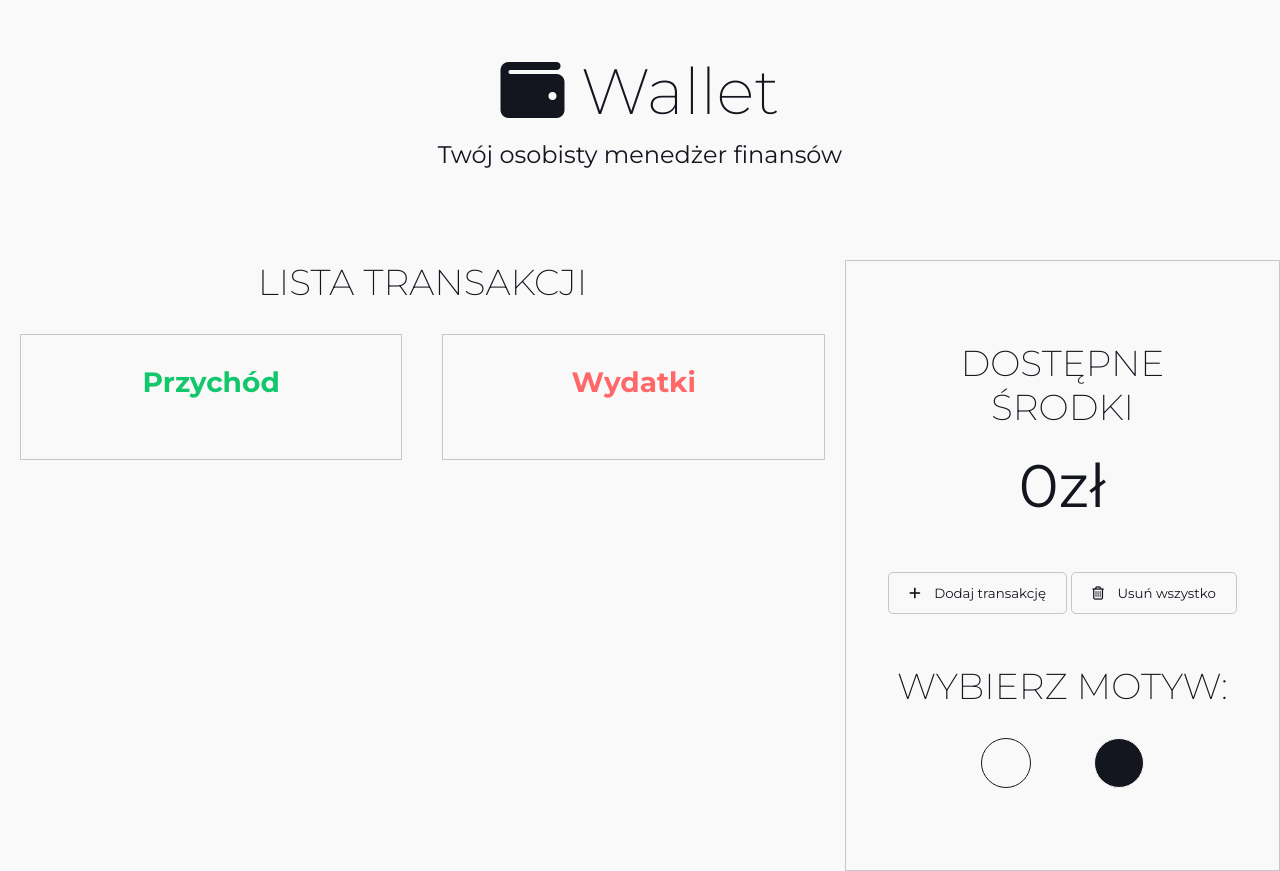
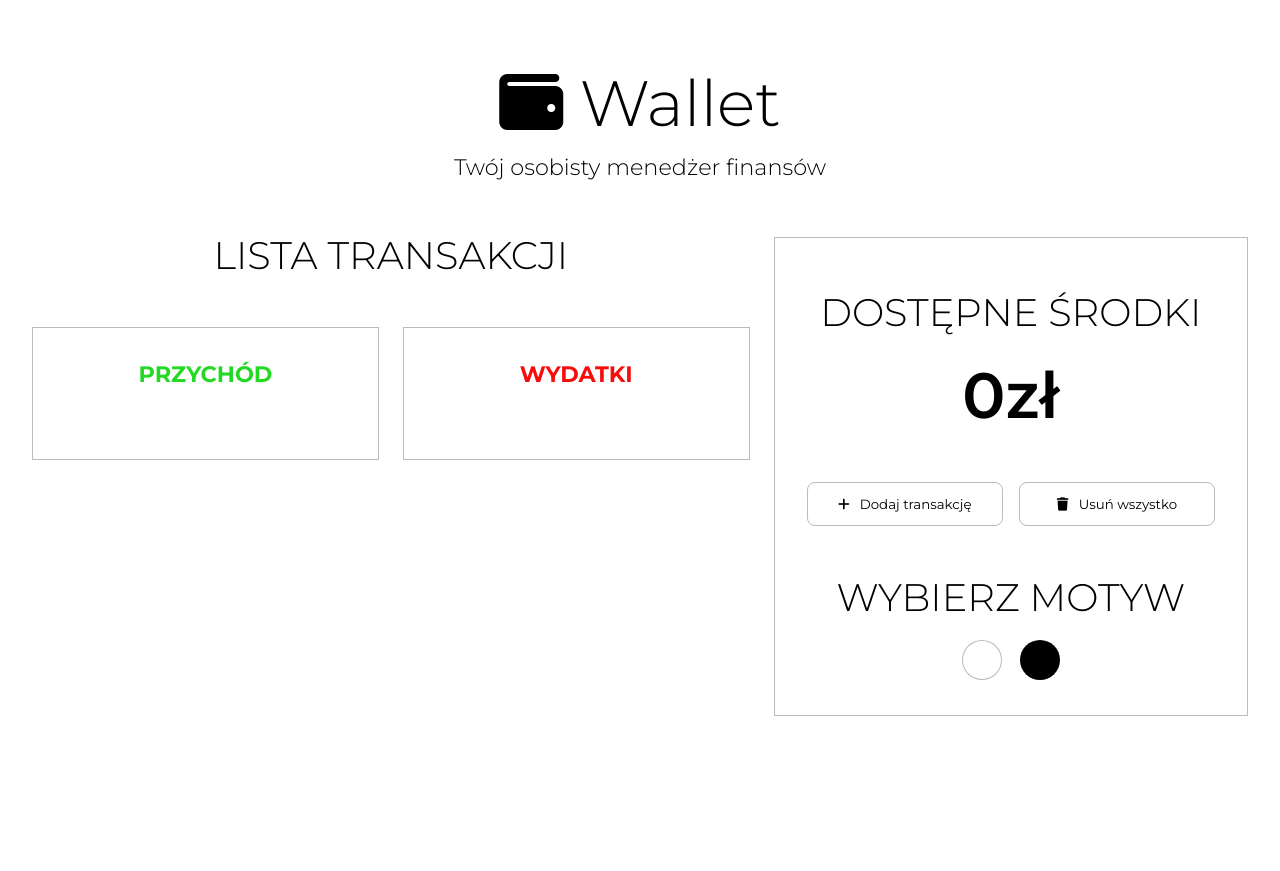
Before and after one commit to TomekWojak/repository-to-learn, a plain HTML site: page Js-projects/Finance-manager/index.html in a window 1280 px wide. After the commit the page ends 800 px from the top, so only its background shows below. Drawn offline with Linux system fonts and the light colour scheme.

Commit message:
added new html

```diff
--- a/Js-projects/Finance-manager/css/style.css
+++ b/Js-projects/Finance-manager/css/style.css
@@ -1,234 +1,310 @@
 * {
-  margin: 0;
-  padding: 0;
-  box-sizing: border-box;
-}
-
-html {
-  font-size: 62.5%;
+	margin: 0;
+	padding: 0;
+	box-sizing: border-box;
 }
 
 :root {
-  --firstColor: #f9f9f9;
-  --secondColor: #14161f;
-  --border-color: rgba(0, 0, 0, 0.2);
-}
-
-button,
-input,
-select {
-  font-family: inherit;
+	--border-color: #33333355;
+	--text-color: #000;
+	--main-color: #fff;
+	--btn-hover: #242222;
+	--btn-txt-hover: #fff;
+	--text-bigest: clamp(3rem, 7vw, 4rem);
+	--text-big: clamp(1.8rem, 5vw, 2.4rem);
+	--text-medium: clamp(1.5rem, 5vw, 2rem);
+	--text-small: clamp(1rem, 3vw, 1.4rem);
 }
 
 body {
-  min-height: 100vh;
-  font-family: "Montserrat", sans-serif;
-  color: var(--secondColor);
-  background-color: var(--firstColor);
+	font-family: "Montserrat", sans-serif;
+	background-color: var(--main-color);
 }
 
-i {
-  pointer-events: none;
+.wrapper {
+	width: min(100%, 1300px);
+	margin: 0 auto;
 }
 
-header {
-  display: flex;
-  justify-content: center;
-  align-items: center;
-  flex-direction: column;
-  margin-block-end: 40px;
-  height: 220px;
+.title,
+.text {
+	text-align: center;
+	font-weight: 300;
+	color: var(--text-color);
 }
 
-header h1 {
-  margin-block-end: 10px;
-  font-size: 6.4rem;
-  font-weight: 200;
-}
-
-header p {
-  font-size: 2.4rem;
-}
-
-main {
-  display: flex;
-  justify-content: center;
-  align-items: flex-start;
+.text {
+	margin-block-start: 0.5em;
+	font-size: var(--text-small);
 }
 
 .title {
-  margin-block-end: 30px;
-  text-align: center;
-  text-transform: uppercase;
-  font-size: 3.6rem;
-  font-weight: 200;
+	margin-block-start: 1em;
+	font-size: var(--text-bigest);
+	color: var(--text-color);
 }
 
-.transactions {
-  width: 1000px;
+.manager {
+	padding: 2em;
 }
-.transactions__transaction-list {
-  display: flex;
+.manager__title {
+	margin: 0.5em 0;
+	font-weight: 300;
+	text-align: center;
+	font-size: var(--text-big);
+	text-transform: uppercase;
+	color: var(--text-color);
 }
-.transactions__income-area, .transactions__expenses-area {
-  margin: 0 20px;
-  padding: 30px;
-  width: 50%;
-  border: 1px solid var(--border-color);
+.manager__title--income,
+.manager__title--expenses {
+	margin: 0 0 1em;
+	font-weight: 700;
+	font-size: var(--text-small);
 }
-.transactions__transaction-amount, .transactions__income-area h3 {
-  color: rgb(19, 200, 108);
-  font-weight: bold;
-  font-size: 1.5rem;
+.manager__title--income {
+	color: rgba(20, 214, 20, 0.9333333333);
 }
-.transactions h3 {
-  margin-block-end: 30px;
-  font-size: 2.8rem;
-  text-align: center;
+.manager__title--expenses {
+	color: #f70c0c;
 }
-.transactions__expenses-area, .transactions__expenses-area .transactions__transaction-amount {
-  color: rgb(255, 104, 104);
+.manager__transactions,
+.manager__expenses,
+.manager__panel,
+.manager__controls,
+.manager__theme-panel {
+	margin-block-start: 3em;
 }
-.transactions__transaction {
-  display: flex;
-  justify-content: space-between;
-  padding: 10px 0;
-  border-bottom: 1px solid var(--border-color);
+.manager__expenses,
+.manager__incomes,
+.manager__panel {
+	padding: 1em;
+	border: 1px solid var(--border-color);
 }
-.transactions__transaction:last-child {
-  border-bottom: none;
+.manager__incomes,
+.manager__expenses {
+	width: 100%;
 }
-.transactions__transaction-name {
-  font-size: 1.8rem;
+.manager__list {
+	list-style: none;
+	padding: 0.5em 0;
 }
-.transactions__transaction-name i {
-  margin-inline-end: 10px;
+.manager__li {
+	display: flex;
+	justify-content: space-between;
+	align-items: center;
+	padding: 1em 0;
+	border-bottom: 1px solid var(--border-color);
+	color: var(--text-color);
 }
-.transactions__transaction-delete {
-  margin-inline-start: 10px;
-  background: none;
-  border: none;
-  font-size: 1.8rem;
-  color: var(--secondColor);
-  cursor: pointer;
-  transition: transform 0.3s;
+.manager__li i {
+	flex-shrink: 0;
+	margin-inline-end: 0.5em;
 }
-.transactions__transaction-delete:hover {
-  transform: scale(0.8);
+.manager__delete-transaction {
+	padding: 0.5em;
+	margin-inline-start: 0.5em;
+	border: none;
+	background: none;
+	cursor: pointer;
+	color: var(--text-color);
 }
-
-.options {
-  padding: 80px 40px;
-  width: 500px;
-  border: 1px solid var(--border-color);
+.manager__delete-transaction i {
+	margin-inline-end: 0;
+	pointer-events: none;
 }
-.options__available-money {
-  margin-block-start: -10px;
-  text-align: center;
-  font-size: 6rem;
+.manager__panel {
+	text-align: center;
 }
-.options__controls {
-  display: flex;
-  justify-content: space-around;
-  margin: 50px 0;
+.manager__summary-price {
+	font-size: var(--text-bigest);
+	font-weight: 600;
+	color: var(--text-color);
 }
-.options__controls button {
-  padding: 12px 20px;
-  color: var(--secondColor);
-  border: 1px solid var(--border-color);
-  border-radius: 5px;
-  background: none;
-  cursor: pointer;
-  transition: background-color 0.3s, color 0.3s;
+.manager__controls {
+	display: flex;
+	flex-direction: column;
+	gap: 1em;
 }
-.options__controls button:hover {
-  color: var(--firstColor);
-  background-color: var(--secondColor);
+.manager__btn {
+	width: 100%;
+	padding: 1em 2em;
+	background: none;
+	border: 1px solid var(--border-color);
+	border-radius: 8px;
+	font-family: inherit;
+	cursor: pointer;
+	color: var(--text-color);
 }
-.options__controls i {
-  margin-inline-end: 10px;
+.manager__btn i {
+	margin-inline-end: 0.5em;
 }
-.options__style-selection {
-  display: flex;
-  flex-direction: column;
-  align-items: center;
+.manager__theme-btn {
+	margin-inline: 0.5em;
+	width: 40px;
+	height: 40px;
+	border-radius: 50%;
+	cursor: pointer;
 }
-.options__color-buttons button {
-  margin: 0 30px;
-  width: 50px;
-  height: 50px;
-  border-radius: 50%;
-  cursor: pointer;
-  transition: transform 0.3s;
+.manager__theme-btn--light {
+	border: 1px solid var(--border-color);
+	background-color: #fff;
 }
-.options__color-buttons button:hover {
-  transform: scale(0.9);
-}
-.options__light {
-  background-color: #f9f9f9;
-  border: 1px solid #14161f;
-}
-.options__dark {
-  background-color: #14161f;
-  border: 1px solid #f9f9f9;
+.manager__theme-btn--dark {
+	background-color: #000;
+	border: 1px solid transparent;
 }
 
 .add-transaction-panel {
-  position: fixed;
-  inset: 0;
-  display: none;
-  justify-content: center;
-  align-items: center;
-  flex-direction: column;
-  width: 100%;
-  height: 100%;
-  color: #fff;
-  background-image: linear-gradient(315deg, #4c4177 0%, #2a5470 74%);
+	display: none;
+	opacity: 0;
+	flex-direction: column;
+	align-items: center;
+	justify-content: center;
+	position: fixed;
+	padding: 2em;
+	inset: 0;
+	width: 100%;
+	height: 100%;
+	background: linear-gradient(to right, #4b79a1, #283e51);
+	color: #fff;
+}
+.add-transaction-panel.active {
+	display: flex;
+	animation: opacity 0.5s forwards;
 }
 .add-transaction-panel__title {
-  margin-block-end: 0;
+	font-size: var(--text-medium);
+	margin-block-start: 2em;
 }
-.add-transaction-panel label {
-  margin-block-start: 40px;
-  margin-block-end: 5px;
-  font-size: 2.6rem;
-}
-.add-transaction-panel small {
-  margin-block-end: 15px;
-  font-style: italic;
-  color: #ddd;
+.add-transaction-panel .addnote {
+	margin: 0.5em 0;
 }
 .add-transaction-panel input,
 .add-transaction-panel select {
-  width: 800px;
+	margin-block-start: 1em;
+	padding: 1em;
+	width: min(100%, 900px);
+	border-radius: 8px;
+	border: none;
 }
-.add-transaction-panel input,
-.add-transaction-panel select,
-.add-transaction-panel button {
-  padding: 10px 20px;
-  border: 1px solid #000;
-  border-radius: 5px;
+.add-transaction-panel__controls {
+	width: min(100%, 900px);
+	display: flex;
+	flex-direction: column;
+	gap: 1em;
+	margin-block-start: 2em;
 }
-.add-transaction-panel input,
-.add-transaction-panel select,
-.add-transaction-panel option {
-  font-size: 1.8rem;
+.add-transaction-panel .save,
+.add-transaction-panel .cancel {
+	width: 100%;
+	padding: 1em 2em;
+	border-radius: 8px;
+	border: 1px solid #fff;
+	background: none;
+	color: #fff;
+	font-family: inherit;
+	cursor: pointer;
 }
-.add-transaction-panel__buttons {
-  display: flex;
-  justify-content: center;
-  margin-block-start: 30px;
-  gap: 30px;
+.add-transaction-panel .save i,
+.add-transaction-panel .cancel i {
+	margin-inline-end: 0.5em;
 }
-.add-transaction-panel__save, .add-transaction-panel__cancel {
-  padding: 15px 40px;
-  font-size: 1.8rem;
-  color: #fff;
-  border: 1px solid #fff;
-  background: none;
-  cursor: pointer;
-  transition: background-color 0.3s;
+
+@media (576px <= width) {
+	.manager__incomes,
+	.manager__expenses,
+	.manager__panel {
+		padding: 2em;
+	}
+	.manager__controls {
+		display: flex;
+		flex-direction: row;
+		gap: 1em;
+	}
+	.add-transaction-panel__controls {
+		flex-direction: row;
+	}
 }
-.add-transaction-panel__save:hover, .add-transaction-panel__cancel:hover {
-  background-color: rgb(25, 27, 51);
-}/*# sourceMappingURL=style.css.map */
+@media (768px <= width) {
+	.manager__transactions {
+		display: flex;
+		gap: 1.5em;
+		align-items: stretch;
+	}
+	.manager__expenses {
+		margin: 0;
+	}
+	.manager__expenses,
+	.manager__incomes {
+		flex-grow: 1;
+	}
+	.manager__panel {
+		margin-block-start: 1.5em;
+	}
+	.manager__delete-transaction {
+		transition: opacity 0.3s, transform 0.3s 0.1s;
+	}
+	.manager__delete-transaction:hover {
+		opacity: 0.8;
+		transform: scale(0.98);
+	}
+	.manager__btn {
+		transition: background-color 0.3s, color 0.3s;
+	}
+	.manager__btn:hover {
+		background-color: var(--btn-hover);
+		color: var(--btn-txt-hover);
+	}
+	.manager__theme-btn {
+		transition: transform 0.3s;
+	}
+	.manager__theme-btn:hover {
+		transform: scale(0.95);
+	}
+	.manager__li {
+		font-size: 1.1rem;
+	}
+	.add-transaction-panel .save,
+	.add-transaction-panel .cancel {
+		transition: background-color 0.3s, color 0.3s;
+	}
+	.add-transaction-panel .save:hover,
+	.add-transaction-panel .cancel:hover {
+		background-color: #fff;
+		color: #000;
+	}
+}
+@media (1100px <= width) {
+	.wrapper {
+		display: flex;
+		gap: 1.5em;
+	}
+	.manager__content,
+	.manager__panel {
+		flex-grow: 1;
+		width: 50%;
+	}
+	.manager__panel {
+		width: 30%;
+	}
+	.manager__transactions {
+		flex-direction: column;
+	}
+}
+@media (1200px <= width) {
+	.wrapper {
+		align-items: flex-start;
+	}
+	.manager__transactions {
+		align-items: flex-start;
+		flex-direction: row;
+	}
+}
+@keyframes opacity {
+	from {
+		opacity: 0;
+	}
+	to {
+		opacity: 1;
+	}
+} /*# sourceMappingURL=style.css.map */
--- a/Js-projects/Finance-manager/index.html
+++ b/Js-projects/Finance-manager/index.html
@@ -10,75 +10,75 @@
     <link href="https://fonts.googleapis.com/css2?family=Montserrat:ital,wght@0,100..900;1,100..900&display=swap"
         rel="stylesheet">
     <script src="https://kit.fontawesome.com/cdbdae0066.js" crossorigin="anonymous"></script>
-    <link rel="stylesheet" href="/Js-projects/Finance-manager/css/style.css">
-    <script src="/Js-projects/Finance-manager/script.js" defer></script>
+    <link rel="stylesheet" href="/css/style.css">
+    <script src="script.js" defer></script>
 </head>
 
 <body>
-    <header>
-        <h1><i class="fas fa-wallet"></i> Wallet</h1>
-        <p>Twój osobisty menedżer finansów</p>
-    </header>
+    <h1 class="title"><i class="fa-solid fa-wallet"></i> Wallet</h1>
+    <p class="text">Twój osobisty menedżer finansów</p>
+
     <main>
-        <section class="transactions">
-            <h2 class="transactions__title title">Lista transakcji</h2>
-            <div class="transactions__transaction-list">
-                <div class="transactions__income-area">
-                    <h3>Przychód</h3>
+        <section class="manager wrapper">
+            <div class="manager__content">
+                <h2 class="manager__title">Lista transakcji</h2>
+                <div class="manager__transactions">
+                    <div class="manager__incomes">
+                        <h3 class="manager__title manager__title--income">Przychód</h3>
+                        <ul class="manager__list manager__list--incomes">
+
+                        </ul>
+                    </div>
+                    <div class="manager__expenses">
+                        <h3 class="manager__title manager__title--expenses">Wydatki</h3>
+                        <ul class="manager__list manager__list--expenses">
+
+
+                        </ul>
+                    </div>
                 </div>
+            </div>
 
-                <div class="transactions__expenses-area">
-                    <h3>Wydatki</h3>
+            <div class="manager__panel">
+                <h3 class="manager__title">Dostępne środki</h3>
+                <span class="manager__summary-price">0zł</span>
+                <div class="manager__controls">
+                    <button class="manager__btn manager__btn--add"><i class="fas fa-plus"></i> Dodaj transakcję</button>
+                    <button class="manager__btn manager__btn--remove"><i class="fas fa-trash"></i> Usuń
+                        wszystko</button>
                 </div>
+                <div class="manager__theme-panel">
+                    <h4 class="manager__title">Wybierz motyw</h4>
+                    <button class="manager__theme-btn manager__theme-btn--light"
+                        aria-label="Ustaw jasny motyw"></button>
+                    <button class="manager__theme-btn manager__theme-btn--dark"
+                        aria-label="Ustaw ciemny motyw"></button>
+                </div>
+            </div>
 
-            </div>
-        </section>
-
-        <section class="options">
-            <div class="options__box">
-                <h2 class="options__title title">Dostępne środki</h2>
-                <p class="options__available-money">0zł</p>
-            </div>
-            <div class="options__controls">
-                <button class="options__add-transaction"><i class="fas fa-plus" aria-hidden="true"></i> Dodaj
-                    transakcję</button>
-                <button class="options__delete-all"><i class="far fa-trash-alt" aria-hidden="true"></i> Usuń
-                    wszystko</button>
-            </div>
-            <div class="options__style-selection">
-                <h2 class="options__title title">Wybierz motyw:</h2>
-                <div class="options__color-buttons">
-                    <button class="options__light" aria-label="Ustaw jasny motyw"></button>
-                    <button class="options__dark" aria-label="Ustaw ciemny motyw"></button>
+            <div class="add-transaction-panel">
+                <h5 class="add-transaction-panel__title">Nazwa transakcji:</h5>
+                <small class="addnote">(Podaj nazwę transakcji)</small>
+                <input type="text" id="name-input">
+                <h5 class="add-transaction-panel__title">Kwota:</h5>
+                <small class="addnote">(Podaj kwotę)</small>
+                <input type="number" id="price-input">
+                <h5 class="add-transaction-panel__title">Kategoria transakcji:</h5>
+                <small class="addnote">(Wybierz jedną z poniższych kategori)</small>
+                <select id="options">
+                    <option value="none" selected disabled>--wybierz kategorię--</option>
+                    <option value="income">[ + ] Przychód</option>
+                    <option value="shopping">[ - ] Zakupy</option>
+                    <option value="entertainment">[ - ] Rozrywka</option>
+                    <option value="food">[ - ] Jedzenie</option>
+                </select>
+                <div class="add-transaction-panel__controls">
+                    <button class="save"><i class="fa-solid fa-floppy-disk"></i> Zapisz</button>
+                    <button class="cancel"><i class="fa-solid fa-xmark"></i> Anuluj</button>
                 </div>
             </div>
         </section>
     </main>
-
-    <div class="add-transaction-panel">
-        <h4 class="add-transaction-panel__title title">Dodaj nową transakcję</h4>
-        <label for="name">Nazwa:</label>
-        <small>(podaj nazwę transakcji)</small>
-        <input type="text" id="name">
-
-        <label for="amount">Kwota:</label>
-        <small>(podaj kwotę transakcji, jeśli dodajesz wydatek, postaw znak minusa na początku kwoty)</small>
-        <input type="number" id="amount">
-
-        <label for="category">Wybierz kategorię:</label>
-        <small>( [ + ] oznacza przychód, [ - ] oznacza wydatek)</small>
-        <select id="category">
-            <option value="none" selected disabled></option>
-            <option value="income">[ + ] Przychód</option>
-            <option value="shopping">[ - ] Zakupy</option>
-            <option value="food">[ - ] Jedzenie</option>
-            <option value="cinema">[ - ] Kino</option>
-        </select>
-        <div class="add-transaction-panel__buttons">
-            <button class="add-transaction-panel__save"><i class="fas fa-save"></i> Zapisz</button>
-            <button class="add-transaction-panel__cancel"><i class="far fa-window-close"></i> Anuluj</button>
-        </div>
-    </div>
 </body>
 
 </html>
```
Also changed, not shown: 1 other file.
